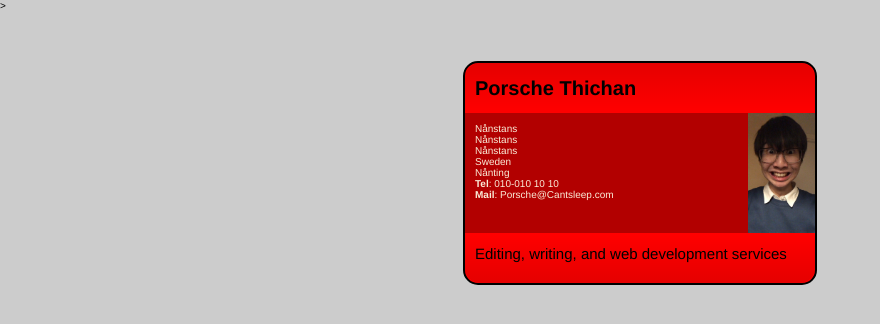
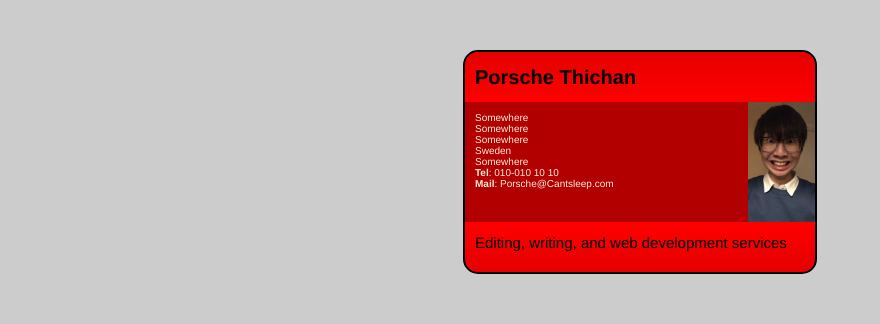
Before and after one commit to Porschips/Fundamental-CSS-comprehension, a plain HTML site: page index.html in a window 1280 px wide. Shown: the whole page, without its empty margins (0-880 px from the left). Drawn offline with Linux system fonts and the light colour scheme.

Commit message:
Update index.html

```diff
--- a/index.html
+++ b/index.html
@@ -1,30 +1,33 @@
 <!DOCTYPE html>
 <html>
   <head>
-    <meta charset="utf-8">
+    <meta charset="utf-8" />
     <title>Fundamental CSS comprehension</title>
-    <link rel="stylesheet" type="text/css" href="./style.css"/>>
+    <link rel="stylesheet" type="text/css" href="./style.css" />
   </head>
   <body>
-
     <section class="card">
       <header>
         <h2>Porsche Thichan</h2>
       </header>
       <article>
-      <img src="Porsche.jpg" alt="A picture of Porsche - a man with glasses, no beard, and a silly bowlcut">
-      <p>Nånstans</br>
-         Nånstans<br>
-         Nånstans<br>
-         Sweden<br>
-         Nånting<br>
-        <strong>Tel</strong>: 010-010 10 10<br>
-        <strong>Mail</strong>: Porsche@Cantsleep.com</p>
+        <img
+          src="Porsche.jpg"
+          alt="A picture of Porsche - a man with glasses, no beard, and a silly bowlcut"
+        />
+        <p>
+          Somewhere<br />
+          Somewhere<br />
+          Somewhere<br />
+          Sweden<br />
+          Somewhere<br />
+          <strong>Tel</strong>: 010-010 10 10<br />
+          <strong>Mail</strong>: Porsche@Cantsleep.com
+        </p>
       </article>
       <footer>
         <p>Editing, writing, and web development services</p>
       </footer>
     </section>
-
   </body>
 </html>
```
Lines whose indentation alone changed are shown as unchanged.
